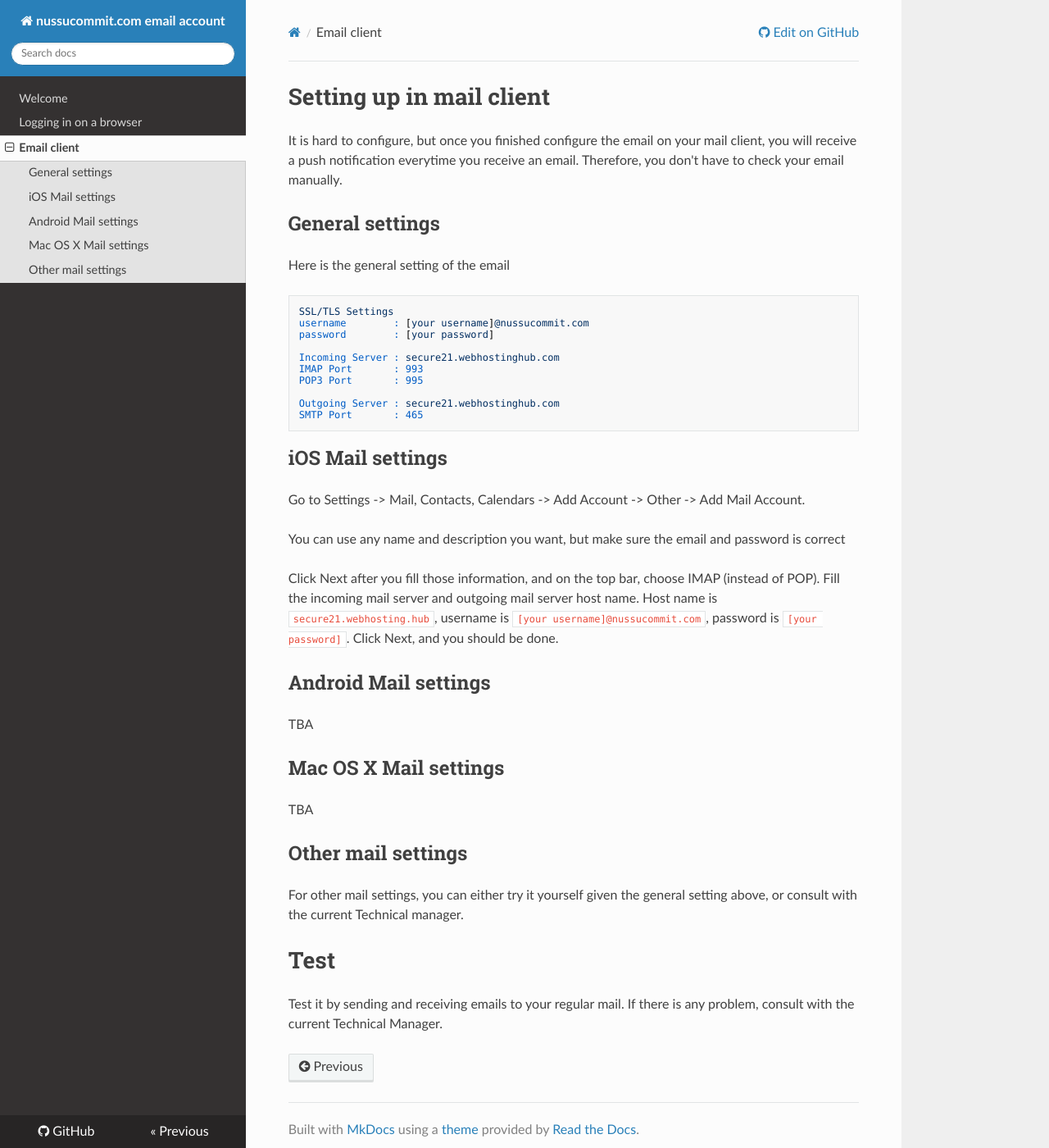
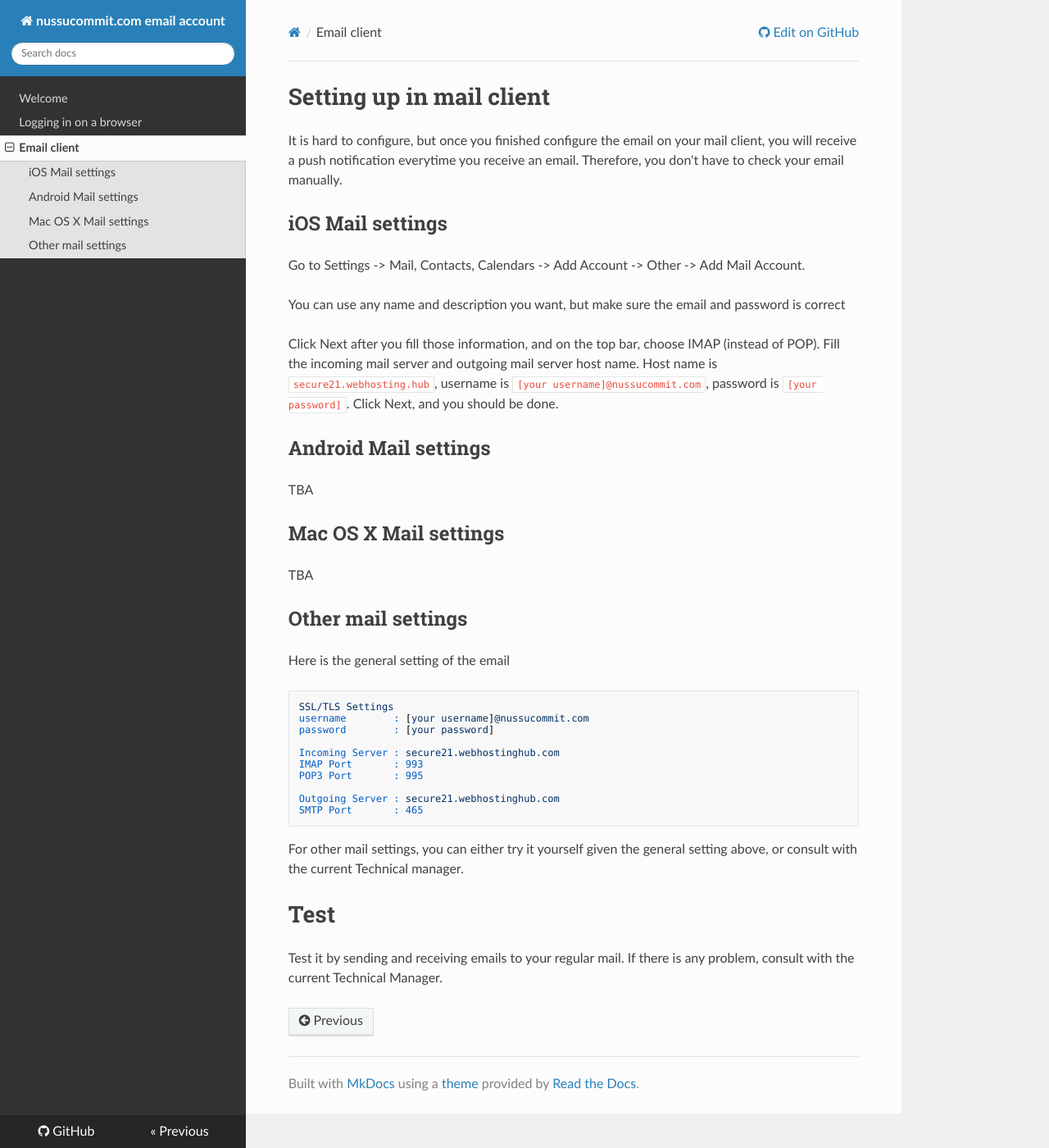
Before and after one commit to commitech/emaildocs, an MkDocs documentation site: the page built from docs/mail.md, in a window 1280 px wide and 1400 px high. Shown: the whole window at 82% size. Built offline with MkDocs 1.6.1, drawn with Linux system fonts in a browser that asks for light colours; nearby versions of some CDN libraries; old or Windows-style settings are respelled for this version of MkDocs; part of the change alters nothing that is shown.

Commit message:
Moved the general settings below

```diff
--- a/docs/mail.md
+++ b/docs/mail.md
@@ -1,21 +1,6 @@
 # Setting up in mail client
 
 It is hard to configure, but once you finished configure the email on your mail client, you will receive a push notification everytime you receive an email. Therefore, you don't have to check your email manually.
-
-## General settings
-
-Here is the general setting of the email
-
-	SSL/TLS Settings
-	username		: [your username]@nussucommit.com
-	password		: [your password]
-
-	Incoming Server	: secure21.webhostinghub.com
-	IMAP Port		: 993
-	POP3 Port		: 995
-
-	Outgoing Server	: secure21.webhostinghub.com
-	SMTP Port		: 465
 
 ## iOS Mail settings
 
@@ -35,6 +20,19 @@ TBA
 
 ## Other mail settings
 
+Here is the general setting of the email
+
+	SSL/TLS Settings
+	username		: [your username]@nussucommit.com
+	password		: [your password]
+
+	Incoming Server	: secure21.webhostinghub.com
+	IMAP Port		: 993
+	POP3 Port		: 995
+
+	Outgoing Server	: secure21.webhostinghub.com
+	SMTP Port		: 465
+
 For other mail settings, you can either try it yourself given the general setting above, or consult with the current Technical manager.
 
 # Test
```
